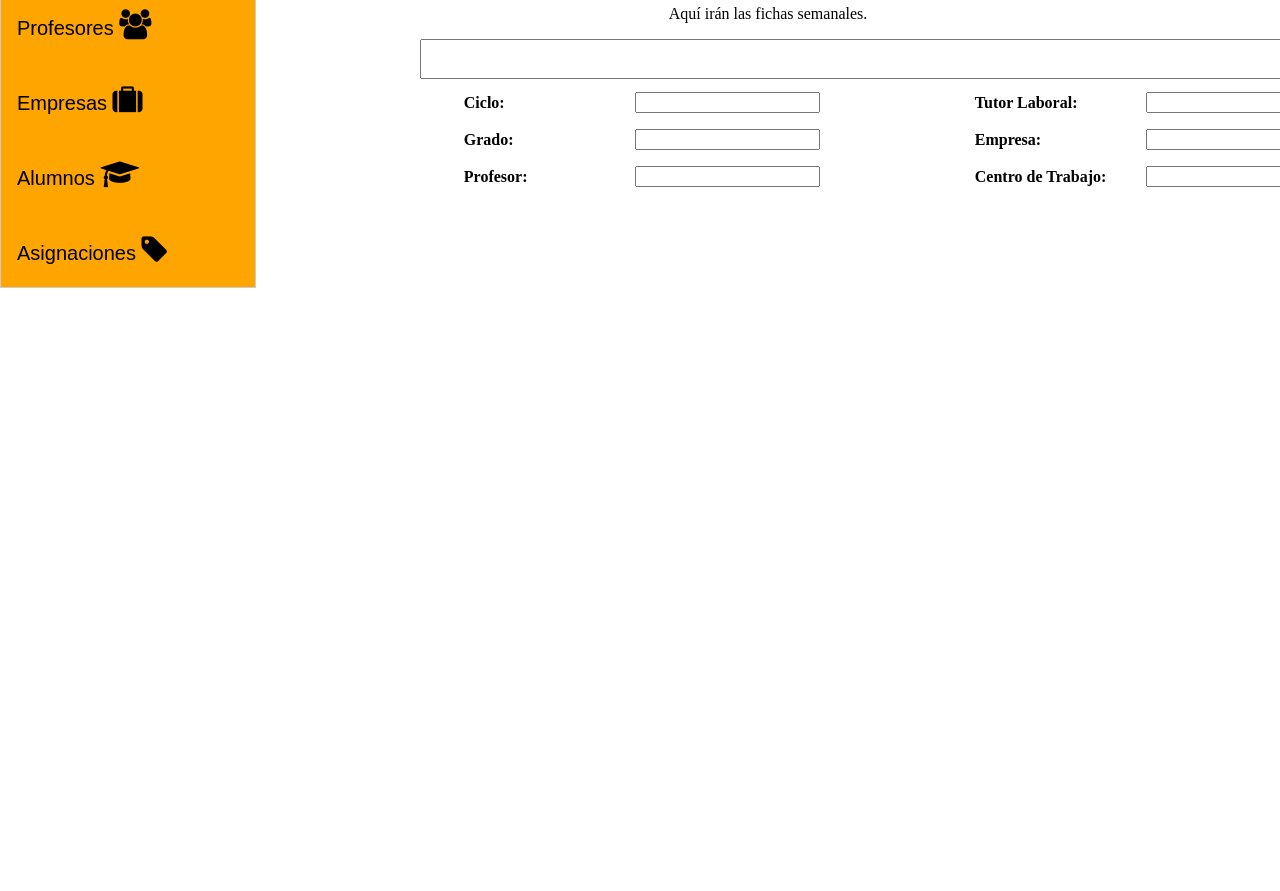
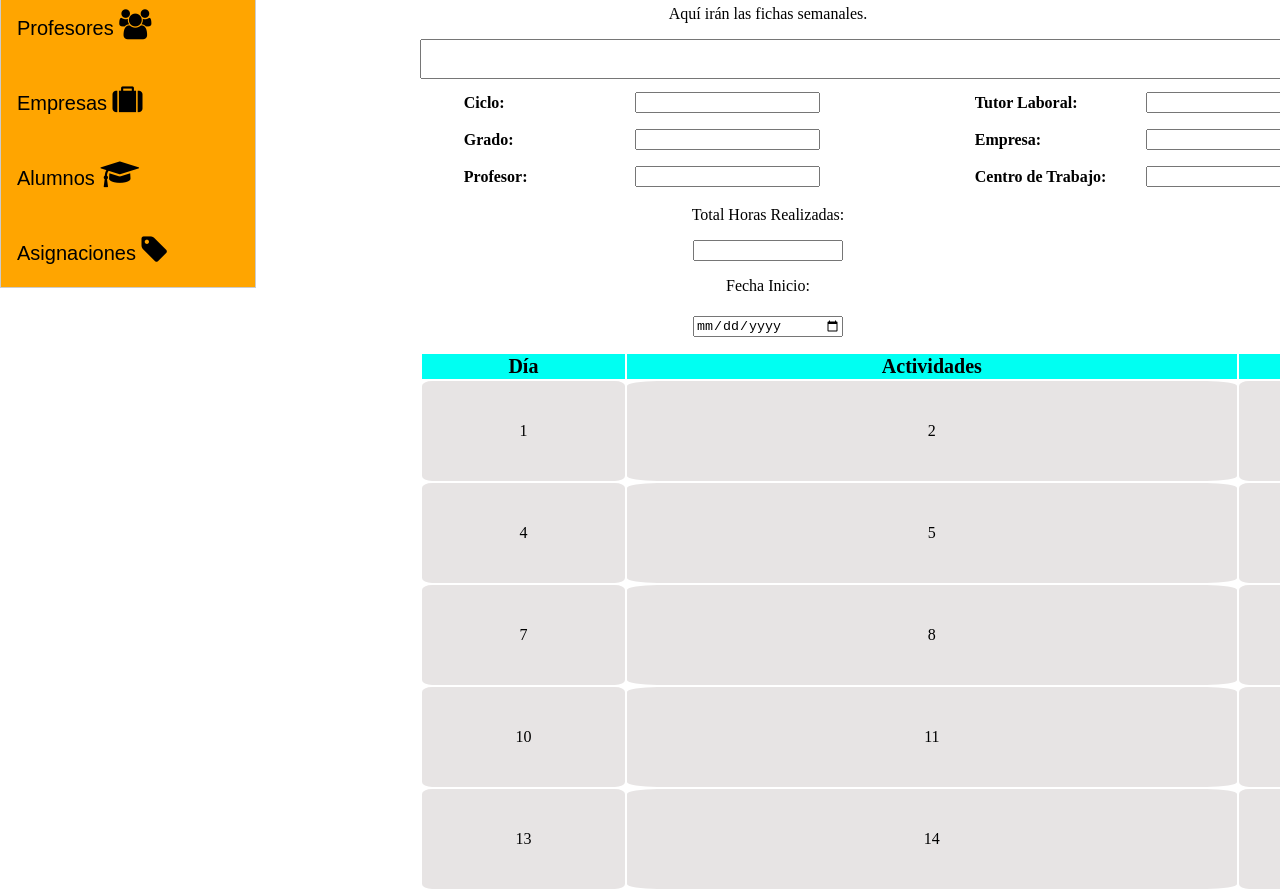
Before and after one commit to Ianfernandez09/ProyectoJavascript, a plain HTML site: page index.html in a window 1280 px wide. Shown: the part 139-1030 px from the top of the page. Before the commit the page ends 800 px from the top, so only its background shows below. Drawn offline with Linux system fonts and the light colour scheme.

Commit message:
Add files via upload

```diff
--- a/CSS/style.css
+++ b/CSS/style.css
@@ -175,7 +175,6 @@ h1 {
 
   /* Tabla profesores */
 
-
 /* Estilo de los botones de añadir */
 .boton {
   background-color: red;
@@ -223,18 +222,18 @@ h1 {
   width: 500px;
   height: auto;
   position: relative;
-  margin-left: 560px;
+  margin-left: 35%;
 }
 #tablaAlumnos {
   width:700px;
   height: auto;
   position: relative;
-  margin-left: 420px;
+  margin-left: 25%;
 }
 #tablaAsignaciones {
   width:1024px;
   position:relative;
-  margin-left: 250px;
+  margin-left: 15%;
 }
 #Mensaje {
   border: 1px solid black;
@@ -277,3 +276,40 @@ h1 {
 #CampoPar {
   width: 200px;
 }
+#divHorasTotales {
+  margin:5%;
+}
+#HorasTotales {
+  width: 150px;
+}
+#FechaFicha {
+  width: 150px;
+  margin: 5px;
+}
+#CamposFicha {
+  width:1024px;
+  text-align: left;
+  margin-left:16%;
+  padding-top:10px;
+}
+#CamposFicha th {
+  background-color: rgb(0, 255, 242);
+  text-align: center;
+  width: 200px;
+  font-size: 20px;
+}
+#CamposFicha td {
+  text-align: center;
+  height: 100px;
+  background-color: rgb(231, 228, 228);
+  border-radius: 5%;
+}
+#CamposFicha tr {
+  width: 200px;
+}
+#CampoDia {
+  width:20%;
+}
+#CampoHoras {
+  width: 20%;
+}
--- a/index.html
+++ b/index.html
@@ -45,6 +45,46 @@
         <th id="CampoPar"><input type="text" id="CampoProfesor"></th>
         <th id="CampoImpar">Centro de Trabajo:</th>
         <th id="CampoPar"><input type="text" id="CampoCentro"></th>
+        </table>
+        <div id="divHorasRealizadas">
+        <p>Total Horas Realizadas: </p>
+        <input type="text" id="HorasTotales">
+        </div>
+        <div id="divFechaFicha">
+        <p>Fecha Inicio:</p>
+        <input type="date" id="FechaFicha">
+        </div>
+        <table id="CamposFicha">
+          <tr>
+            <th> Día </th>
+            <th> Actividades </th>
+            <th> Horas </th>
+          </tr>
+          <tr>
+            <td id="CampoDia">1</td>
+            <td>2</td>
+            <td id="CampoHoras">3</td>
+          </tr>
+          <tr>
+            <td id="CampoDia">4</td>
+            <td>5</td>
+            <td id="CampoHoras">6</td>
+          </tr>
+          <tr>
+            <td id="CampoDia">7</td>
+            <td>8</td>
+            <td id="CampoHoras">9</td>
+          </tr>
+          <tr>
+            <td id="CampoDia">10</td>
+            <td>11</td>
+            <td id="CampoHoras">12</td>
+          </tr>
+          <tr>
+            <td id="CampoDia">13</td>
+            <td>14</td>
+            <td id="CampoHoras">15</td>
+          </tr>
         </table>
       </div>
       <div id="Profesores" class="contenido">
```
